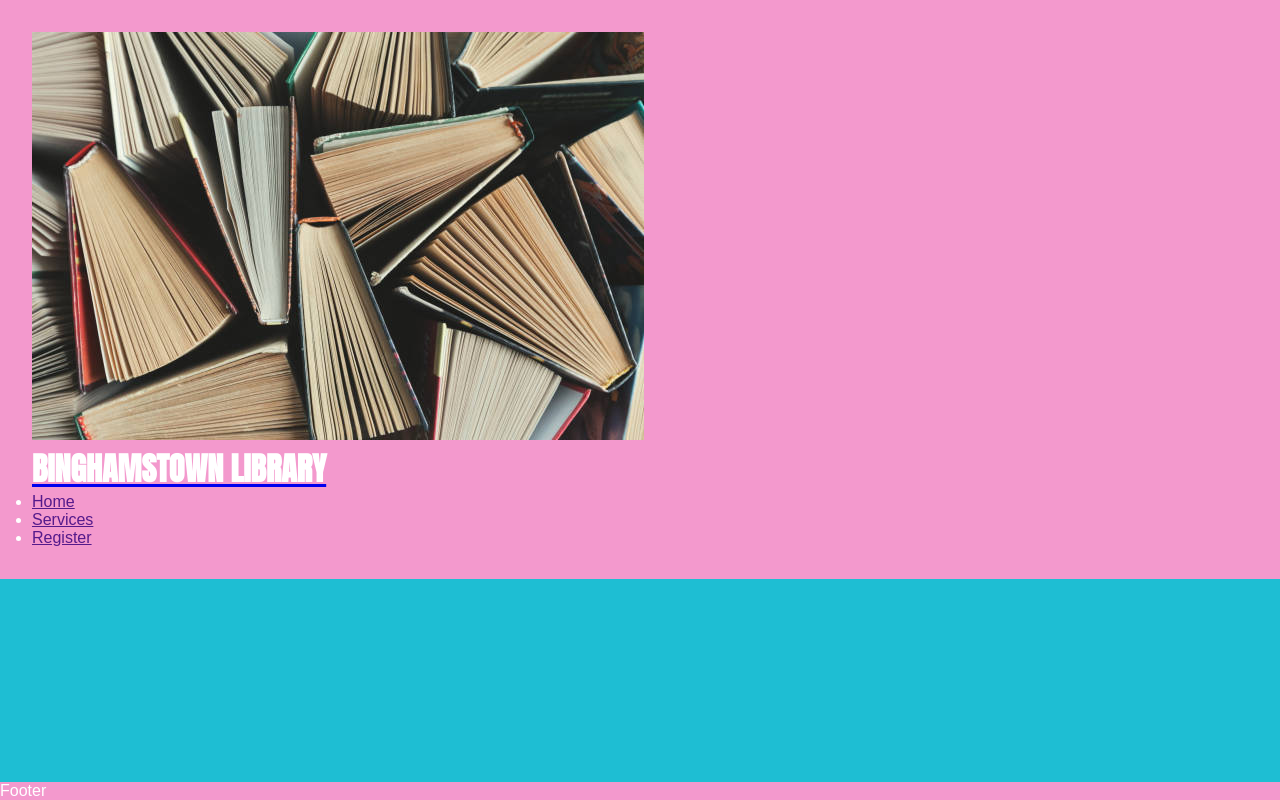
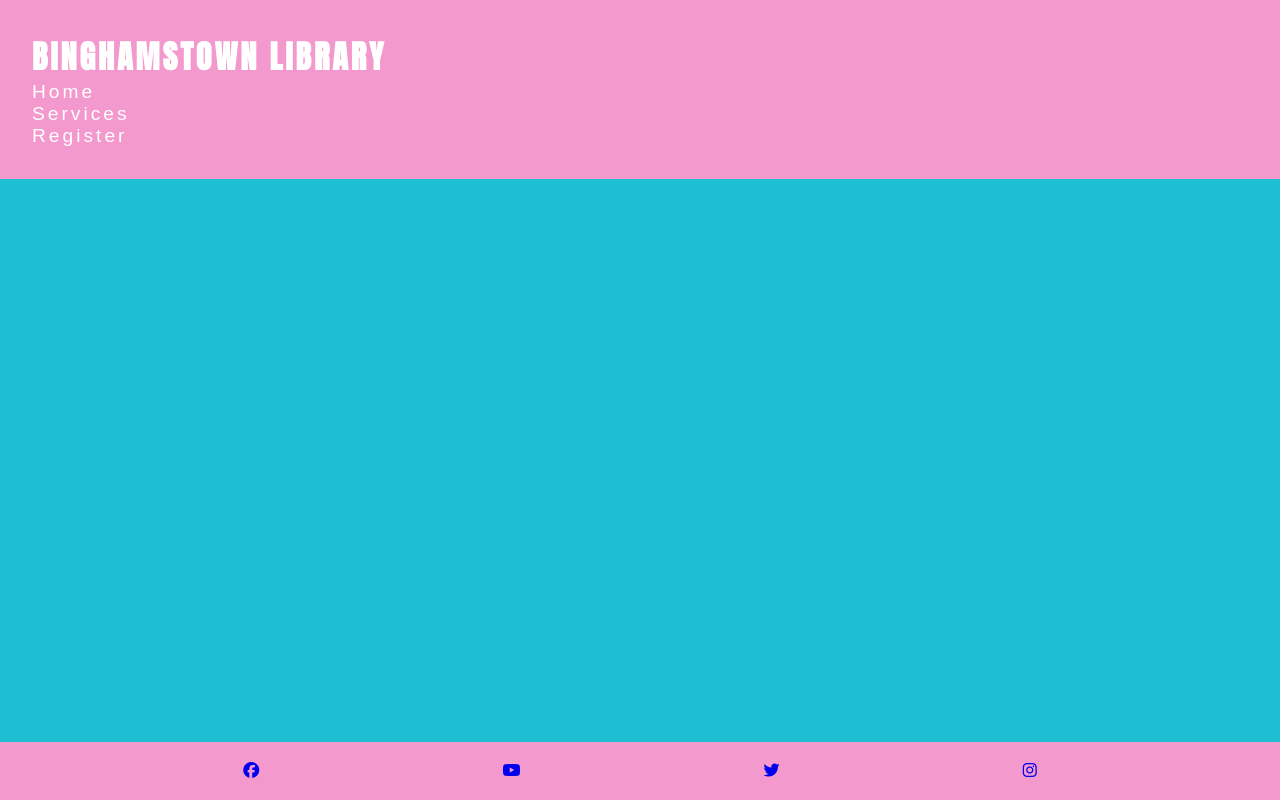
Before and after one commit to EdwardJWalsh/binghamstown-library, a plain HTML site: page index.html in a window 1280 px wide. Drawn offline with Linux system fonts and the light colour scheme; a web font is replaced by a local one.

Commit message:
add social media links and style footer

```diff
--- a/assets/css/style.css
+++ b/assets/css/style.css
@@ -30,15 +30,26 @@ header {
     background-color: rgb(243, 153, 205);
     padding: 2rem 2rem;
     position: fixed;
-    z-index: 99;
+    z-index: 10;
     width: 100%;
 }
 
+header a {
+    text-decoration: none;
+    color: inherit;
+}
 h1 {
     font-family: 'Anton', sans-serif;
-    color:rgb(255, 255, 255)
+    color:rgb(255, 255, 255);
+    letter-spacing: 3px;
 }
 
+#menu {
+
+    font-size: 120%;
+    letter-spacing: 3px;
+    list-style-type:none
+}
 /* Main Content*/
 
 main {
@@ -51,6 +62,14 @@ main {
 
 /* Footer */
 
+#social-networks {
+    text-align: center;
+    padding: 20px 0;
+    display: flex;
+    justify-content:space-evenly;
+    list-style-type: none;
+}
+
 footer{
     background-color: rgb(243, 153, 205);
 }
--- a/index.html
+++ b/index.html
@@ -19,11 +19,10 @@
     <!--Header-->
     <header>
         <a href="index.html">
-            <img src="assets/istockphoto-1158413597-612x612.jpg" alt="Image of books">
         <h1 id="logo">BINGHAMSTOWN LIBRARY</h1>
         </a>
         <nav>
-            <ul>
+            <ul id="menu">
                 <li><a href="">Home</a></li>
                 <li><a href="">Services</a></li>
                 <li><a href="">Register</a></li>
@@ -32,11 +31,35 @@
     </header>
 
     <!--Main Content-->
-    <main>Main Content</main>
+
+<main>Main Content</main>
 
     <!--Footer-->
-    <footer>Footer</footer>
+    <footer>
+        <ul id="social-networks">
+            <li>
+            <a href="https://www.facebook.com" target="_blank" rel="noopener"
+             aria-label="Visit our Facebook page (opens in a new tab)"><i class="fa-brands fa-facebook"></i></a>
+            </li>
+            <li>
+            <a href="https://www.youtube.com" target="_blank" rel="noopener"
+             aria-label="Visit our YouTube page (opens in a new tab)"><i class="fa-brands fa-youtube"></i></a>
+            </li>
+            <li>
+            <a href="https://www.twitter.com" target="_blank" rel="noopener"
+             aria-label="Visit our Twitter page (opens in a new tab)"><i class="fa-brands fa-twitter"></i></a>
+            </li>
+            <li>
+            <a href="https://www.instagram.com" target="_blank" rel="noopener"
+              aria-label="Visit our Instagram page (opens in a new tab)"><i class="fa-brands fa-instagram"></i></a>
+            </li>
+        </ul>
+    </footer>
 
 
 </body>
+
+<!--Font Awesome Kit-->
+<script src="https://kit.fontawesome.com/607e259f95.js" crossorigin="anonymous"></script>
+
 </html>
```
